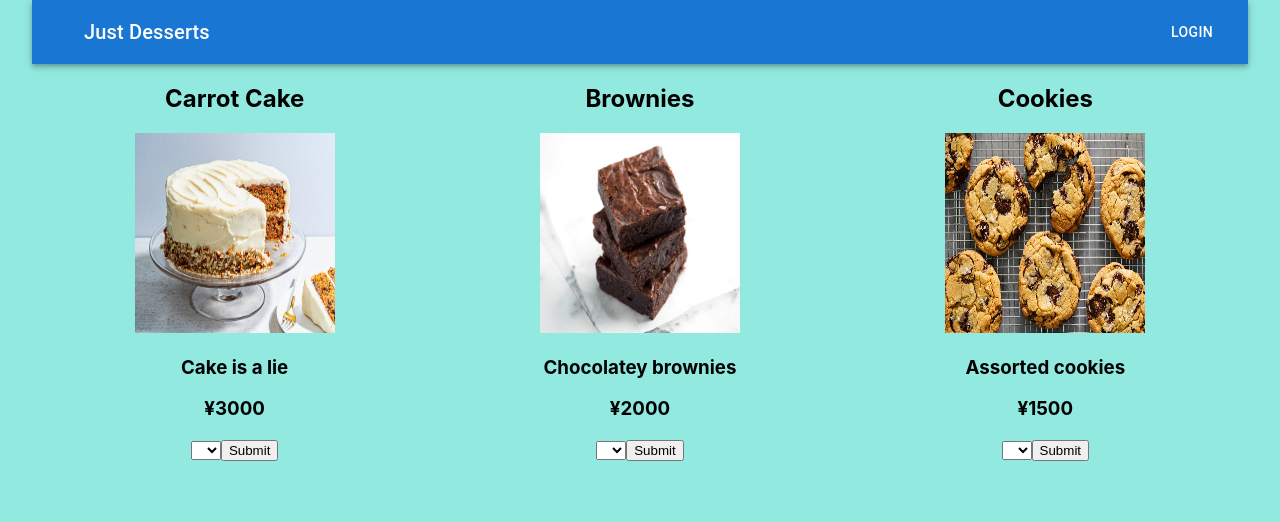
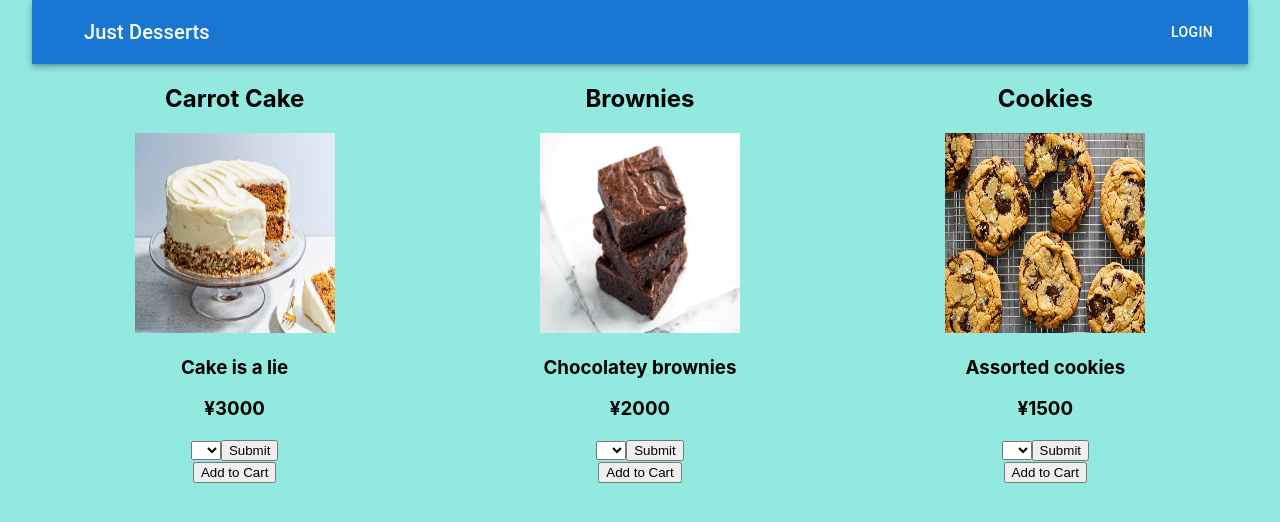
Before and after one commit to juliwithoutthee/justdessertsFE, a Next.js app: page / in a window 1280 px wide. Shown: the top 522 px of the page. Built offline with nearby package versions, Linux system fonts and the light colour scheme.

Commit message:
Adds button for cart

```diff
--- a/components/AllProducts.tsx
+++ b/components/AllProducts.tsx
@@ -52,6 +52,7 @@ export default function AllProducts() {
                                 </select>
                                 <button>Submit</button>
                                 </div>
+                                <button>Add to Cart</button>
                         </div>
                     );
                 })}
```
